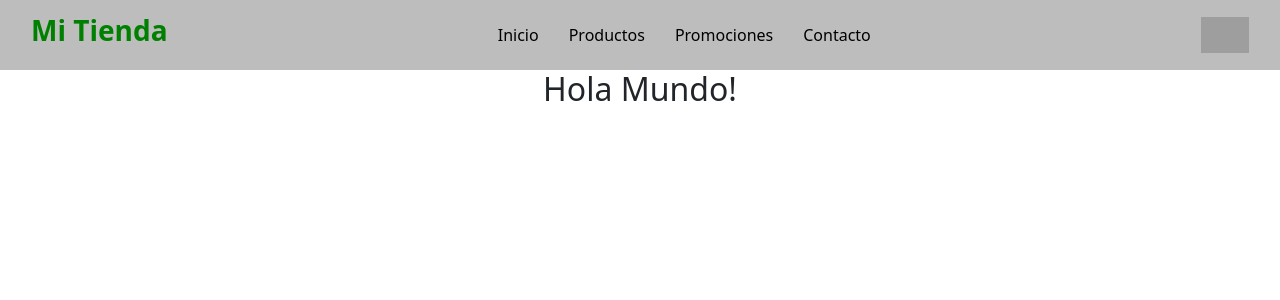
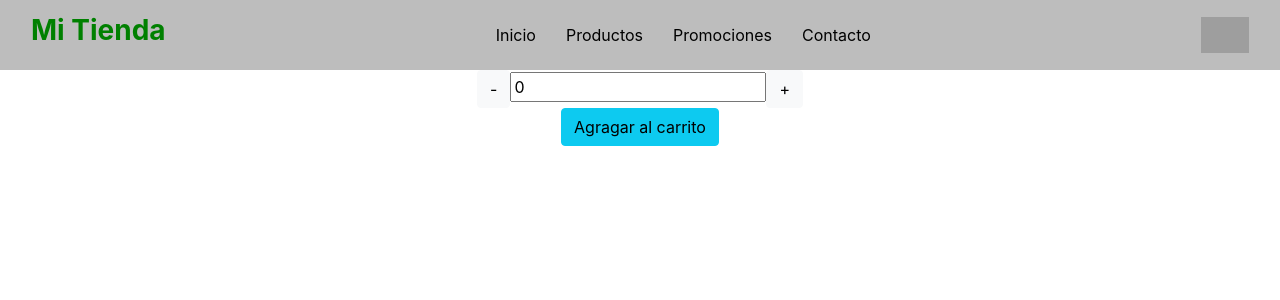
Before and after one commit to juliannemiro/prueba-nemirovsky, a React (Create React App) app in the folder miproyecto/: page / in a window 1280 px wide. Shown: the top 300 px of the page. Built offline with nearby package versions, Linux system fonts and the light colour scheme; grey boxes are pictures that could not be loaded.

Commit message:
entregable 4

```diff
--- a/miproyecto/package.json
+++ b/miproyecto/package.json
@@ -6,7 +6,6 @@
     "@testing-library/jest-dom": "^5.16.4",
     "@testing-library/react": "^12.1.4",
     "@testing-library/user-event": "^13.5.0",
-    "boostrap": "^2.0.0",
     "bootstrap": "^5.1.3",
     "react": "^18.0.0",
     "react-dom": "^18.0.0",
--- a/miproyecto/src/App.jsx
+++ b/miproyecto/src/App.jsx
@@ -8,6 +8,7 @@ function App() {
     <div className="App">
       <NavBar/>
       <ItemListContainer greeting="Hola Mundo!"/>
+
     </div>
   );
 }
--- a/miproyecto/src/components/ItemListContainer/index.jsx
+++ b/miproyecto/src/components/ItemListContainer/index.jsx
@@ -1,11 +1,12 @@
 import React from 'react';
 import './ItemListContainer.css'
+import ItemCount from '../itemCount';
 
 const ItemListContainer = ({greeting}) => {
     return (
-        <p>
-            <h2> {greeting} </h2>
-        </p>
+        <div>
+            <ItemCount stock={5} inicial={1} />
+        </div>
     );
 };
 
--- a/miproyecto/src/components/NavBar/NavBar.jsx
+++ b/miproyecto/src/components/NavBar/NavBar.jsx
@@ -5,9 +5,9 @@ import './NavBar.css'
 function NavBar(props) {
     return (
 
-        <div class="navBar">
+        <div className="navBar">
 
-            <div class="navBarItems">
+            <div className="navBarItems">
 
                 <h3>Mi Tienda</h3>
 
--- /dev/null
+++ b/miproyecto/src/components/itemCount/index.jsx
@@ -0,0 +1,32 @@
+import React, { useState } from 'react';
+import "./itemCount.css"
+
+const ItemCount = ({ stock, inicial }) => {
+
+    const [count, setCount] = useState(0);
+
+    const sumarItem = () => {
+        if (count < stock) (
+            setCount(count + 1)
+        );
+    }
+
+    const restarItem = () => {
+        if (count > 0) (
+            setCount(count - 1)
+        );
+    }
+
+    return (
+        <div className='itemCount'>
+            <button onClick={() => restarItem()} class="btn btn-light"> - </button>
+            <input value={count} type="text" col-xs-1 text-center />
+            <button onClick={() => sumarItem()} class="btn btn-light"> + </button>
+            <br/>
+
+            <button  onClick={() => alert("¡¡Todavía no!!")}class="btn btn-info"> Agragar al carrito </button>
+        </div>
+    );
+};
+
+export default ItemCount;
--- a/miproyecto/src/index.js
+++ b/miproyecto/src/index.js
@@ -1,9 +1,10 @@
+import 'bootstrap/dist/css/bootstrap.css';
 import React from 'react';
 import ReactDOM from 'react-dom';
 import './index.css';
 import App from './App';
 import reportWebVitals from './reportWebVitals';
-import 'bootstrap/dist/css/bootstrap.css';
+
 
 ReactDOM.render(
   <React.StrictMode>
```
Also changed, not shown: miproyecto/src/components/itemCount/itemCount.css (added).
